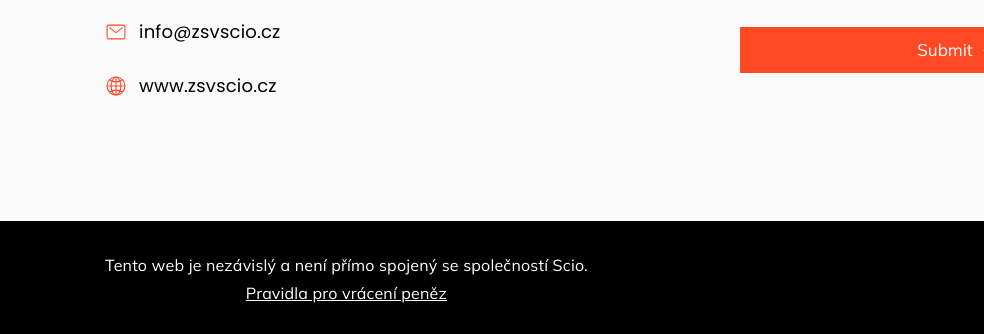
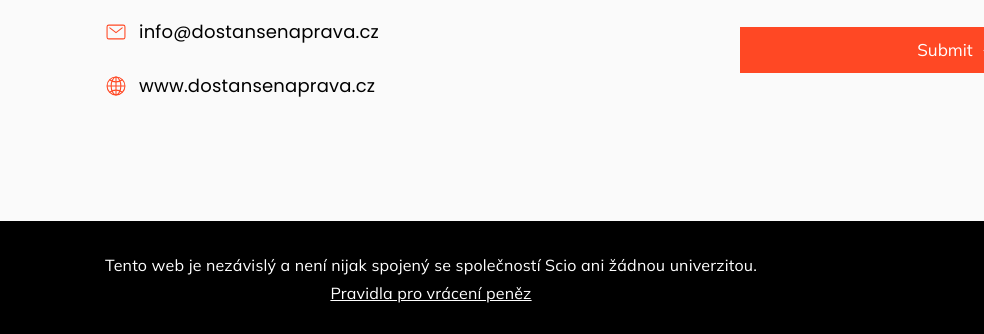
Before and after one commit to zsvkarty/zsvkarty.github.io, a plain HTML site: page zsvkartyweb/index.html in a window 1280 px wide. Shown: the part 4890-5224 px from the top of the page, 0-984 px from the left. Drawn offline with nearby package versions, Linux system fonts and the light colour scheme; files that its build step writes are made by us from their sources; files whose address does not match are found by name.

Commit message:
big changes name and email

```diff
--- a/zsvkartyweb/index.html
+++ b/zsvkartyweb/index.html
@@ -522,13 +522,13 @@
               <li class="contact-item">
                 <ion-icon name="mail-outline" aria-hidden="true"></ion-icon>
 
-                <a href="mailto:nasmejl@gmail.com" class="contact-link">info@zsvscio.cz</a>
+                <a href="mailto:info@dostansenaprava.cz" class="contact-link">info@dostansenaprava.cz</a>
               </li>
 
               <li class="contact-item">
                 <ion-icon name="globe-outline" aria-hidden="true"></ion-icon>
 
-                <a href="https://zsvscio.cz/" class="contact-link">www.zsvscio.cz</a>
+                <a href="https://dostansenaprava.cz/" class="contact-link">www.dostansenaprava.cz</a>
               </li>
 
             </ul>
@@ -563,7 +563,7 @@
     <div class="container">
 
       <p class="copyright">
-        Tento web je nezávislý a není přímo spojený se společností Scio.
+        Tento web je nezávislý a není nijak spojený se společností Scio ani žádnou univerzitou.
         <br>
         <a href="pravidla.html" class="copyprav">Pravidla pro vrácení peněz</a>
       </p>
```
